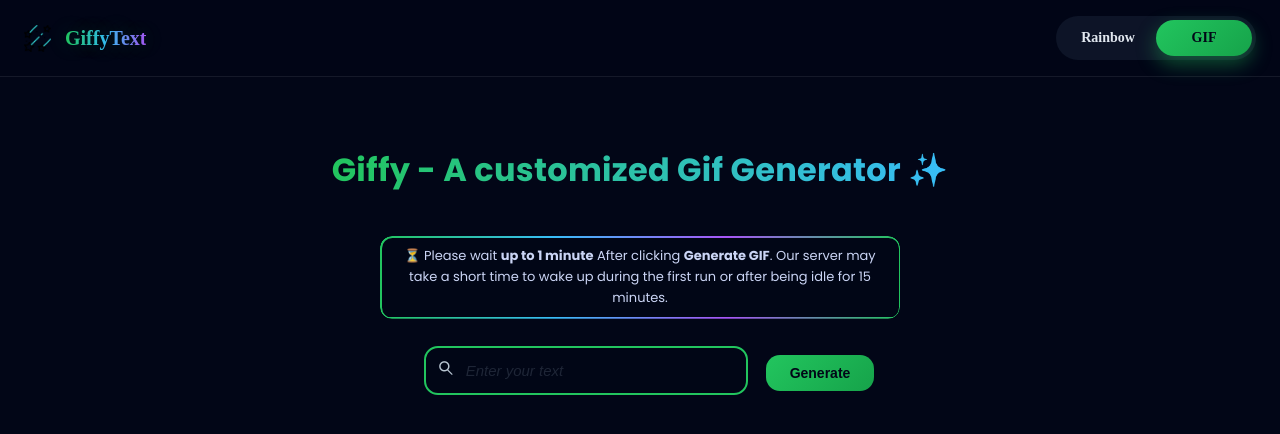
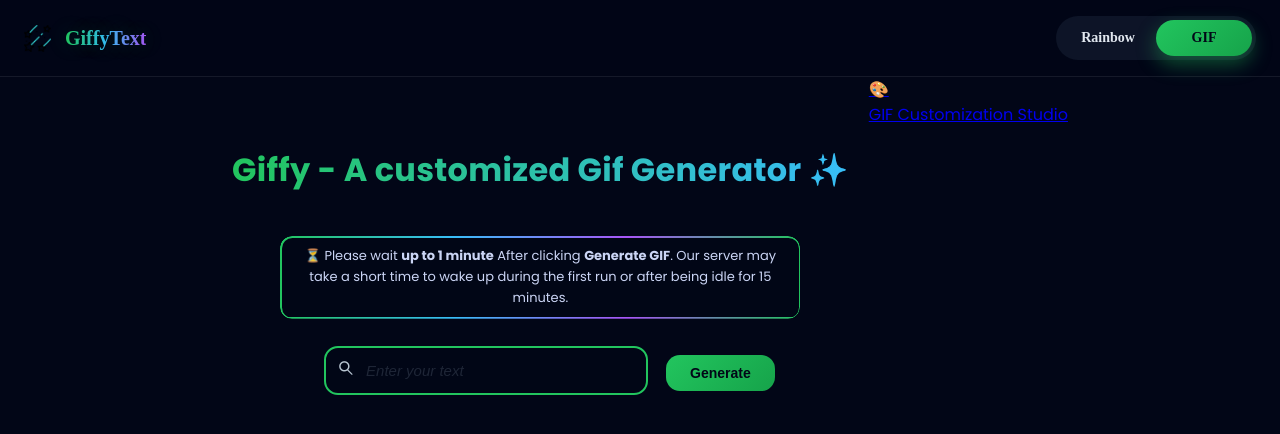
Before and after one commit to faiz-ak/Giffy, a React (Vite) app: page /giffy in a window 1280 px wide. Shown: the top 434 px of the page. Built offline with nearby package versions, Linux system fonts and the light colour scheme; a web font is replaced by a local one.

Commit message:
Update Giffy.jsx

```diff
--- a/src/components/Giffy.jsx
+++ b/src/components/Giffy.jsx
@@ -482,6 +482,15 @@
 
 
 </div>
+ {/* Floating Studio Button */}
+<a
+  href="/pro-studio"
+  className="floating-studio-btn"
+  title="Go to GIF Customization Studio"
+>
+  <div className="studio-icon">🎨</div>
+  <span className="studio-tooltip">GIF Customization Studio</span>
+</a>
 </div>
 );
 }
```
